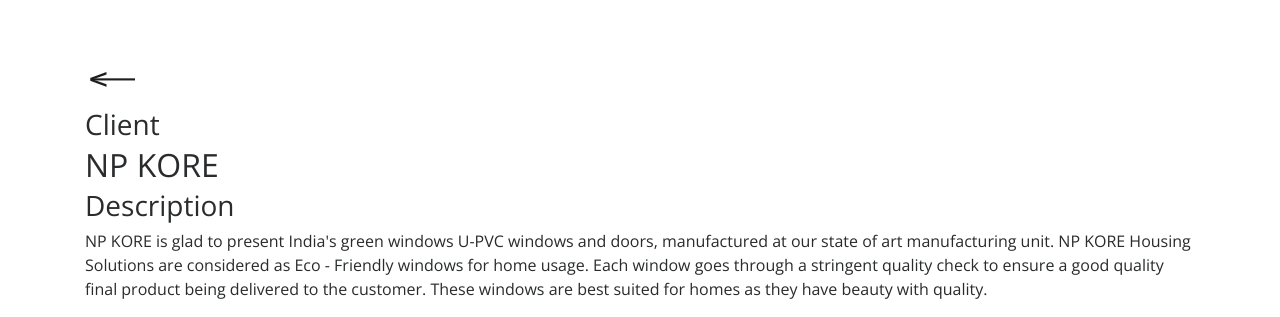
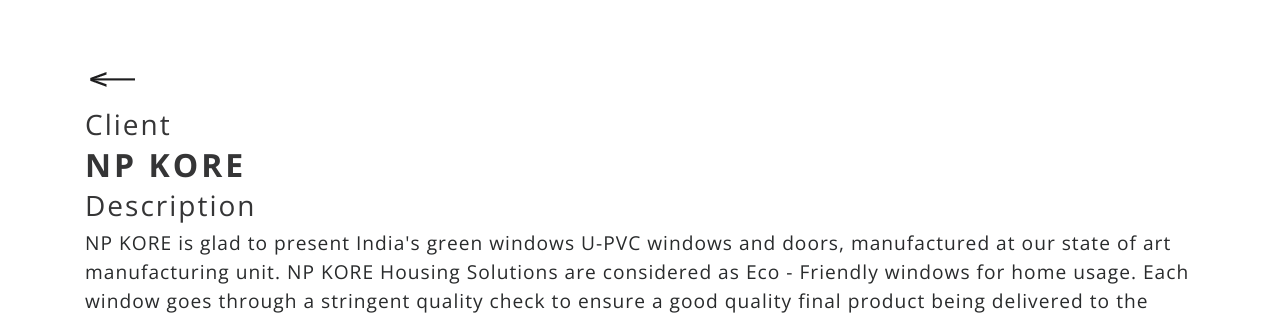
Before and after one commit to atigborgracious/graciousatigbor.github.io, a PHP site: page /np.html in a window 1280 px wide. Shown: the top 317 px of the page. Run offline with PHP 8.4, Linux system fonts and the light colour scheme; some libraries are stand-ins or nearby versions.

Commit message:
Add files via upload

```diff
--- a/css/custome.css
+++ b/css/custome.css
@@ -206,6 +206,23 @@
 
 #sff p {
     letter-spacing: 0.15em;
+}
+
+.port_details h3 {
+    color: #353536;
+    letter-spacing: 2px;
+}
+
+.port_details h2 {
+    font-weight: 800;
+    color: #353536;
+    letter-spacing: 3px;
+}
+
+.port_details p{
+    font-size : 1.2em;
+    font-weight: 100;
+    letter-spacing: 1px;
 }
 
 .break_text{
```
